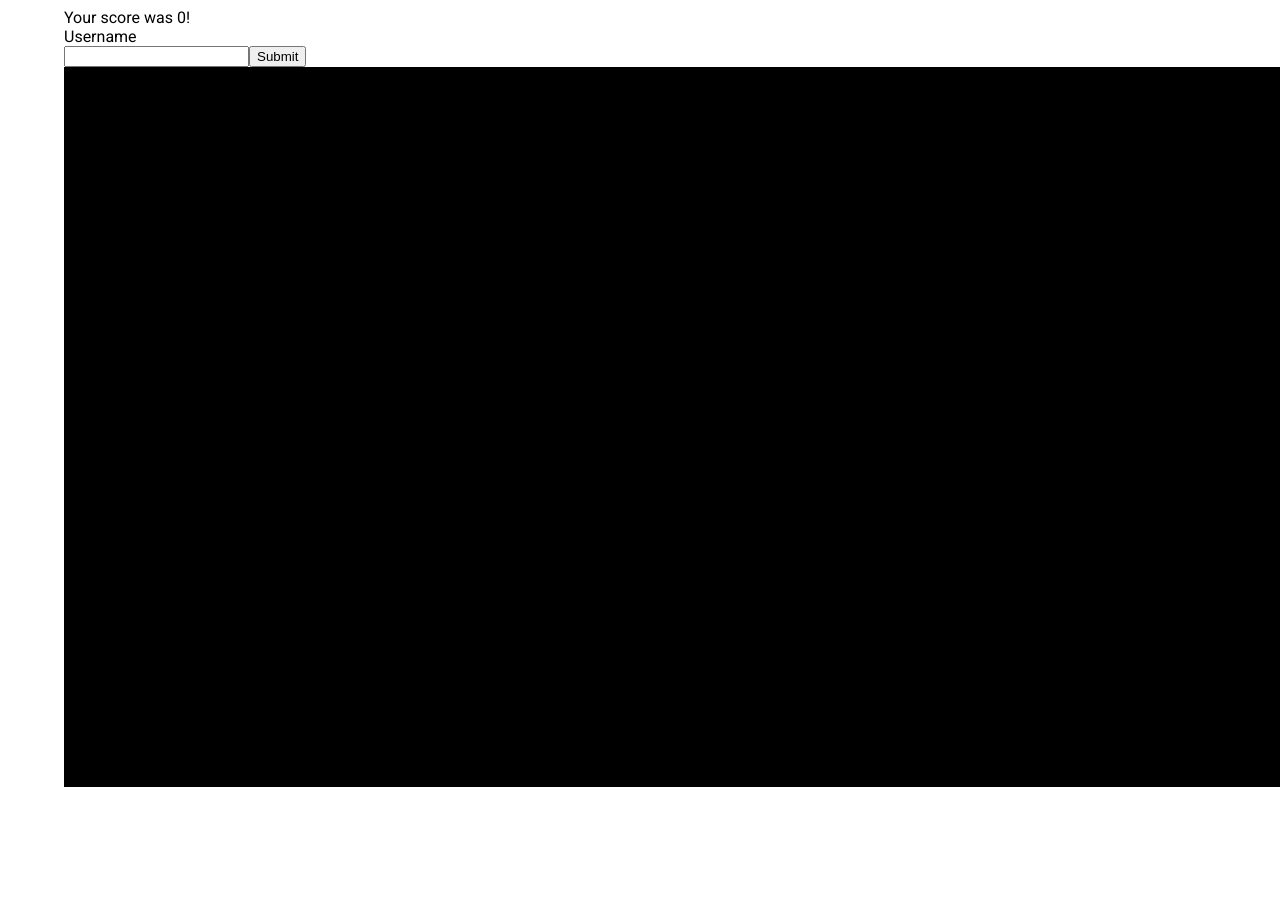
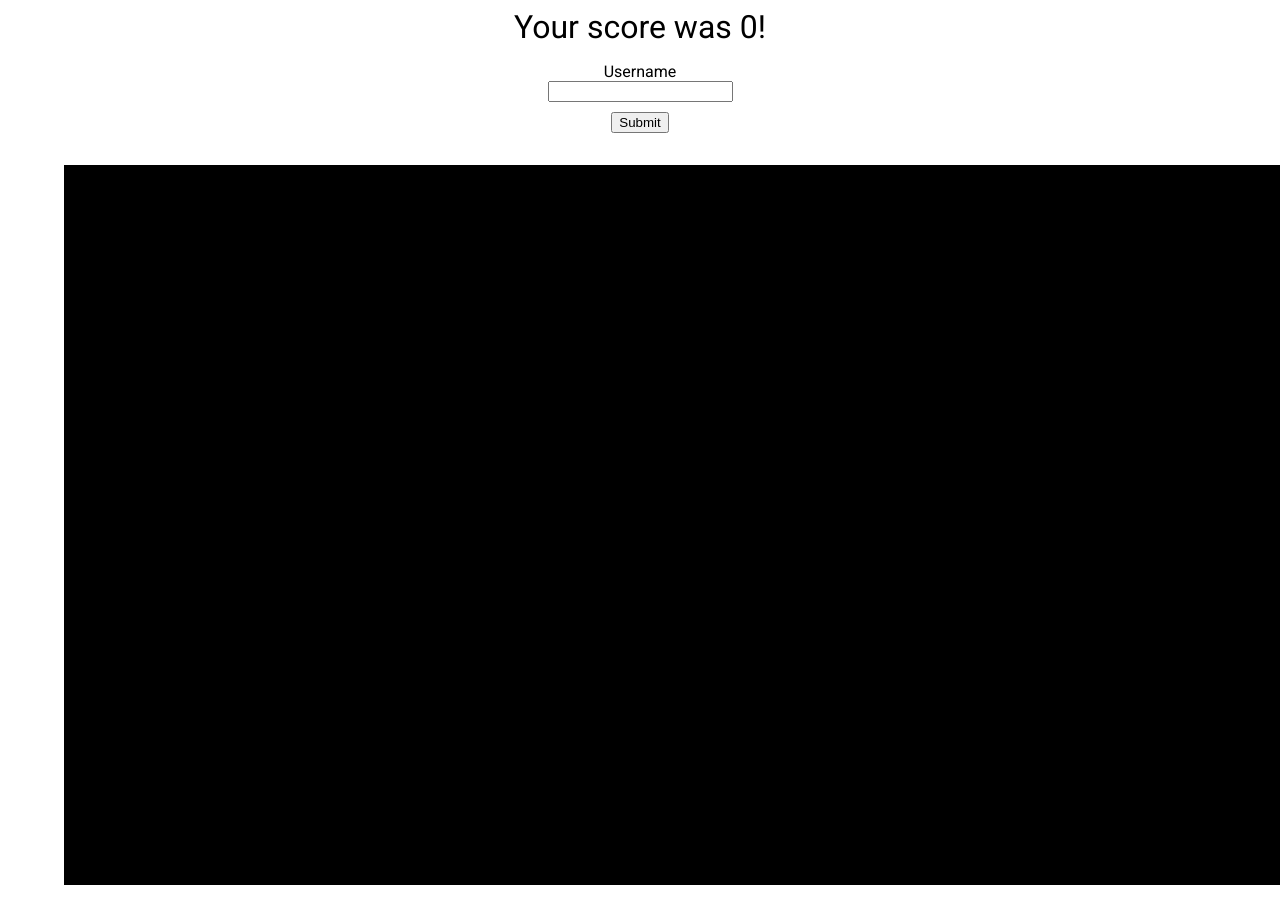
Before and after one commit to PatrickUbelhor/MeteorDefense, a React (Create React App) app in the folder react/: page / in a window 1280 px wide. Shown: the top 897 px of the page. Before the commit the page ends 800 px from the top, so only its background shows below. Built offline with nearby package versions, Linux system fonts and the light colour scheme; no server answers.

Commit message:
Added styling to Submit and Leaderboard

```diff
--- a/react/src/Leaderboard.js
+++ b/react/src/Leaderboard.js
@@ -1,12 +1,12 @@
+import './css/Leaderboard.css';
 import React from 'react';
 
 function Leaderboard(props) {
 
 	let rows = [];
-	console.log("Entries: " + props.entries.length);
 	for (let i = 0; i < props.entries.length; i++) {
 		let row = (
-			<tr>
+			<tr key={i}>
 				<th>{props.entries[i].username}</th>
 				<th>{props.entries[i].score}</th>
 			</tr>
@@ -16,14 +16,18 @@ function Leaderboard(props) {
 	}
 
 	return (
-		<div>
-			<div>Leaderboard Top 10</div>
-			<table>
-				<tr>
-					<th>Name</th>
-					<th>Score</th>
-				</tr>
-				{rows}
+		<div id="leaderboardDiv">
+			<div id="leaderboardTitle">Leaderboard Top 10</div>
+			<table id="leaderboardTable">
+				<thead id="leaderboardHead">
+					<tr>
+						<th>Name</th>
+						<th>Score</th>
+					</tr>
+				</thead>
+				<tbody id="leaderboardBody">
+					{rows}
+				</tbody>
 			</table>
 		</div>
 	);
--- a/react/src/Submit.js
+++ b/react/src/Submit.js
@@ -1,3 +1,4 @@
+import './css/Submit.css';
 import React from 'react';
 
 class Submit extends React.Component {
@@ -22,7 +23,7 @@ class Submit extends React.Component {
 
 	render() {
 		return (
-			<div>
+			<div id="submitDiv">
 				<div id="score">Your score was {this.state.score}!</div>
 				<div id="label">Username</div>
 				<input
@@ -32,7 +33,7 @@ class Submit extends React.Component {
 					onChange={(event) => this.setState({ username: event.target.value })}
 					maxLength={3}
 				/>
-				<button type="button" onClick={this.onFormSubmit}>Submit</button>
+				<button id="submitButton" type="button" onClick={this.onFormSubmit}>Submit</button>
 			</div>
 		);
 	}
--- a/react/src/api/Server.js
+++ b/react/src/api/Server.js
@@ -1,5 +1,5 @@
 import axios from 'axios';
 
 export default axios.create({
-	baseURL: ''
+	baseURL: 'http://localhost:8080'
 });
--- /dev/null
+++ b/react/src/css/Leaderboard.css
@@ -0,0 +1,20 @@
+
+#leaderboardDiv {
+	display: flex;
+	flex-direction: column;
+	align-items: center;
+	margin-bottom: 2em;
+}
+
+#leaderboardTitle {
+	font-size: 2rem;
+	margin-bottom: 0.5em;
+}
+
+#leaderboardTable {
+	min-width: 16em;
+}
+
+#leaderboardHead {
+	font-size: 1.5rem;
+}
--- /dev/null
+++ b/react/src/css/Submit.css
@@ -0,0 +1,20 @@
+
+#submitDiv {
+	display: flex;
+	flex-direction: column;
+	align-items: center;
+	margin-bottom: 2em;
+}
+
+#score {
+	font-size: 2rem;
+	margin-bottom: 0.5em;
+}
+
+#usernameField {
+	margin-bottom: 0.75em;
+}
+
+#submitButton {
+
+}
```
Also changed, not shown: 1 other file (tests, documents, lock files or other folders).
